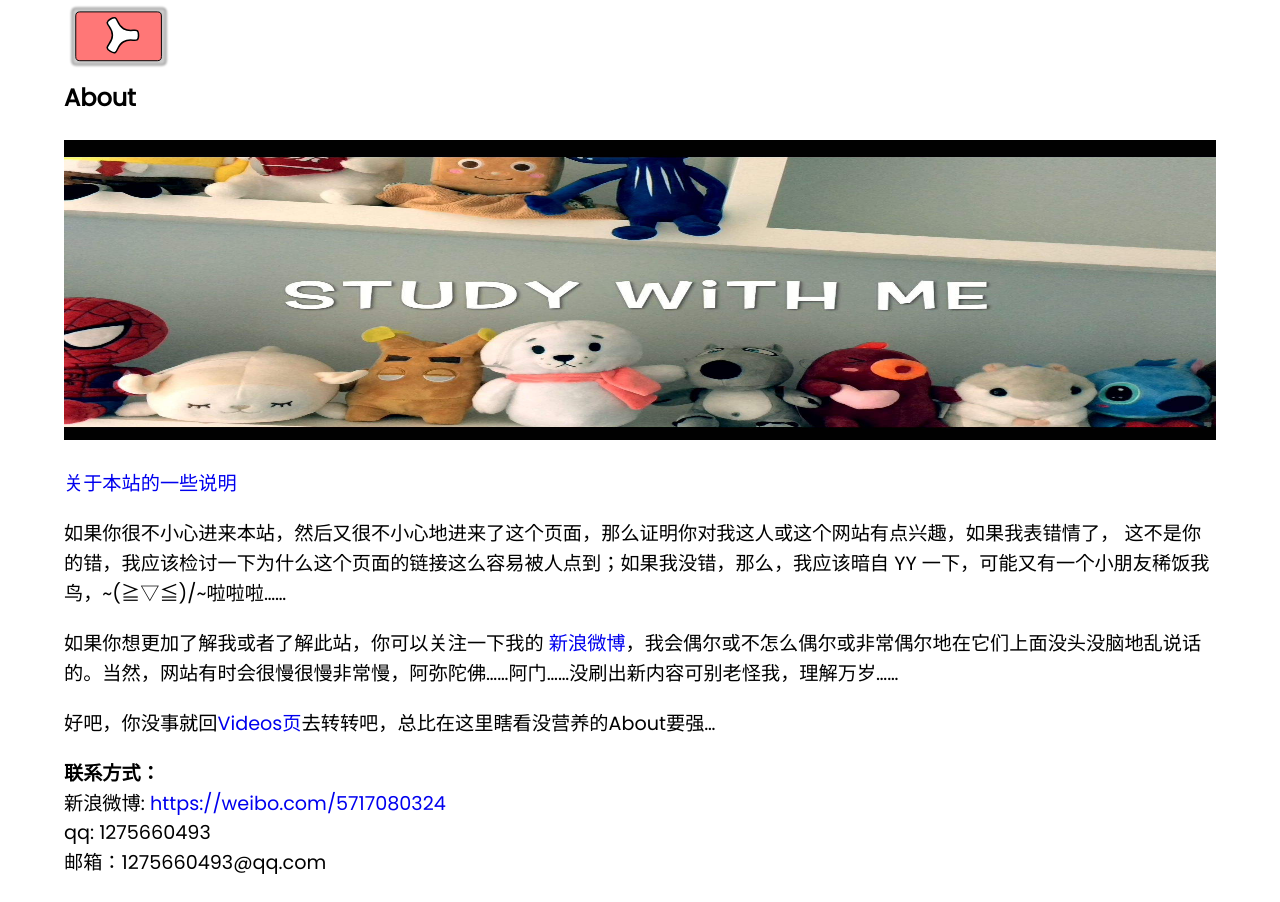
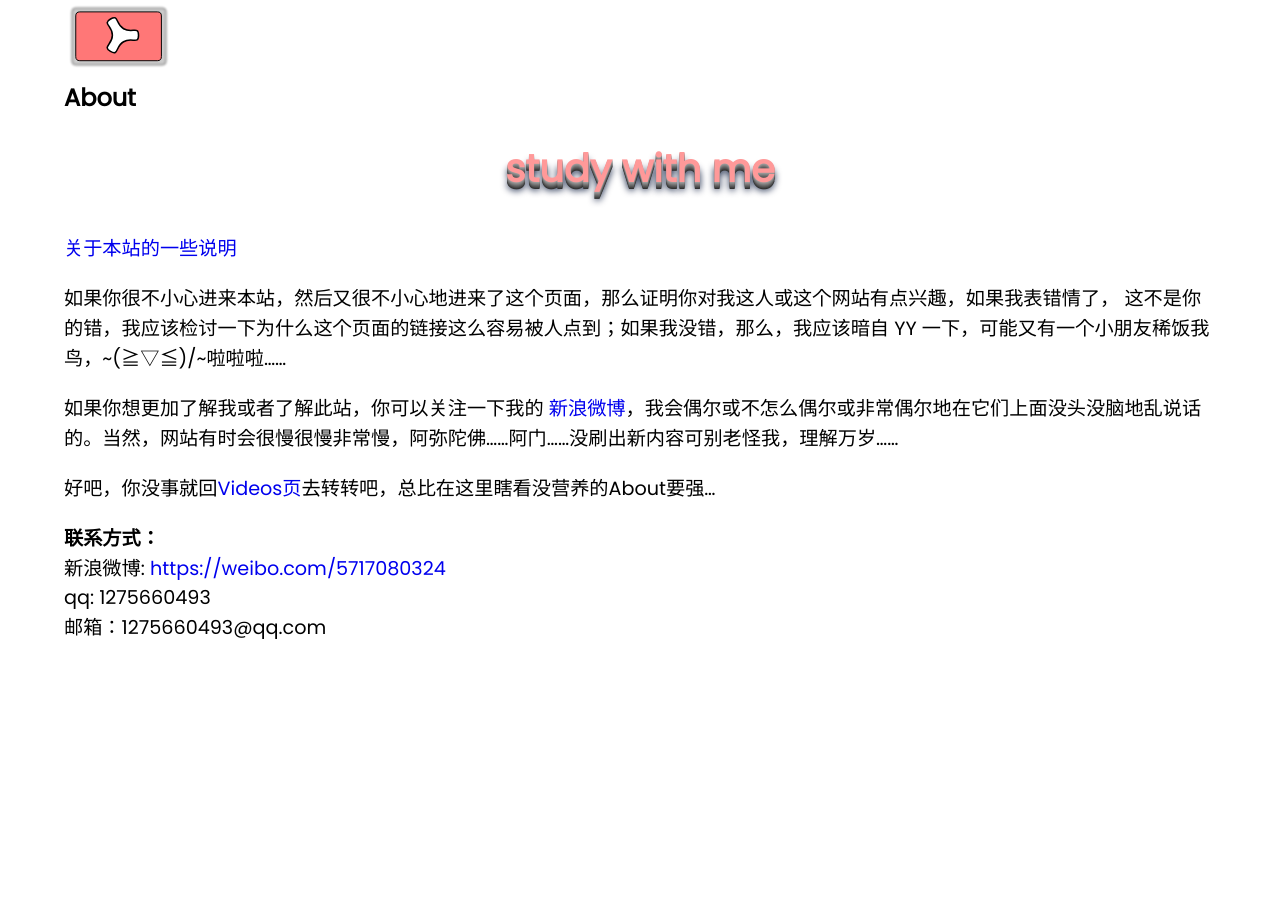
Before and after one commit to wblearn/study-video, a Jekyll site: the page built from pages/about.md, in a window 1280 px wide. Built offline with Jekyll 4.4.1, drawn with Linux system fonts in a browser that asks for light colours; comment, search, counter and statistics services are not loaded.

Commit message:
change about

```diff
--- a/pages/about.md
+++ b/pages/about.md
@@ -3,8 +3,9 @@ layout: page
 title: About
 permalink: /about/
 ---
-
-<img src="/study-video/assets/img/bili_cover/timg.jpg"  width="100%" height="300">
+<h1 style="color: #ff9999;letter-spacing: 0;text-shadow: 0px 1px 0px #999, 0px 2px 0px #888, 0px 3px 0px #777, 0px 4px 0px #666, 0px 5px 0px #555, 0px 6px 0px #444, 0px 7px 0px #333, 0px 8px 7px #001135">
+<center>study with me</center >
+</h1>
 
 [关于本站的一些说明](https://wblearn.github.io/study-video/instruction/2018/01/01/first.html)
 
```
